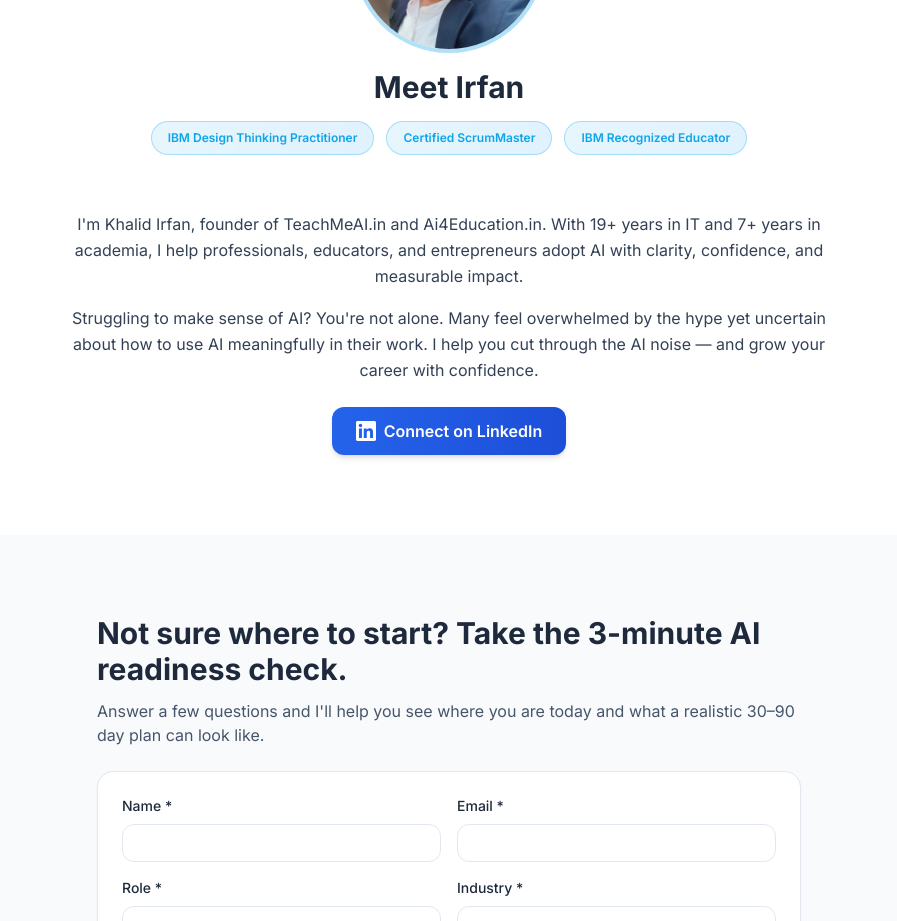
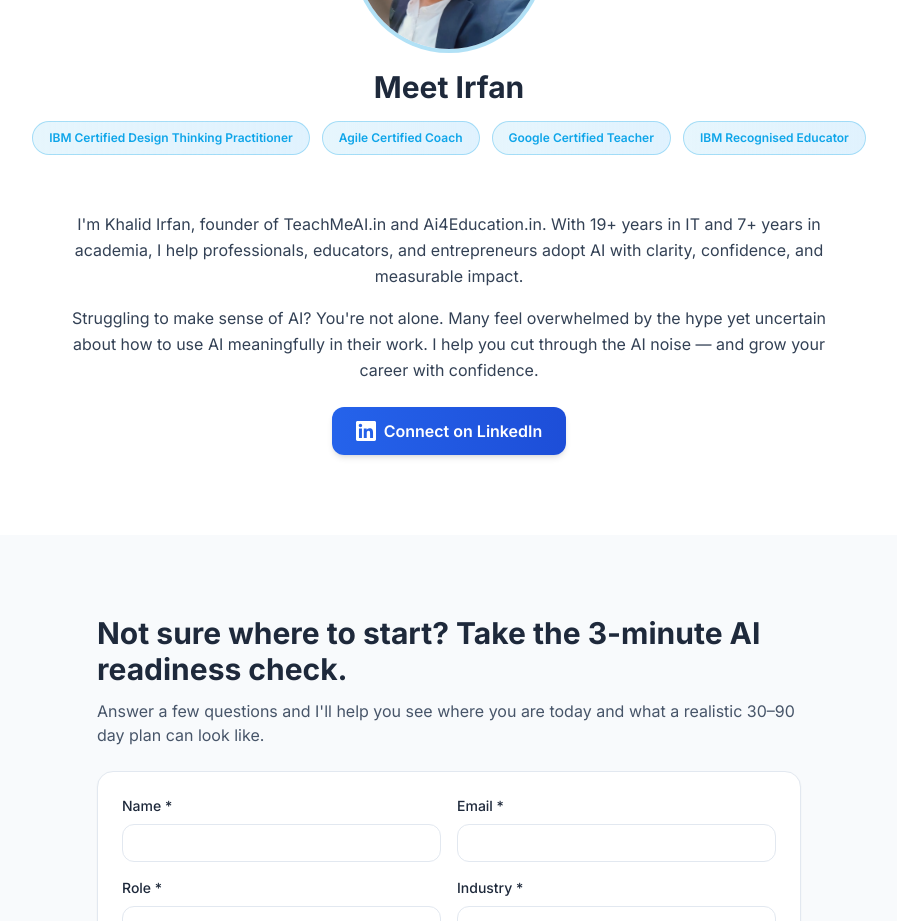
Before and after one commit to teachme-ai/teachmeai-home-site, a Next.js app: page / in a window 1280 px wide. Shown: the part 2500-3421 px from the top of the page, without its empty margins (191-1088 px from the left). Built offline with nearby package versions, Linux system fonts and the light colour scheme.

Commit message:
fix: update certification badge titles

```diff
--- a/components/about.tsx
+++ b/components/about.tsx
@@ -10,9 +10,10 @@
           </div>
           <h2 className="text-3xl font-bold text-brand-dark mb-4">Meet Irfan</h2>
           <div className="flex flex-wrap justify-center gap-3 mb-6">
-            <span className="px-4 py-2 bg-gradient-to-r from-brand-primary/10 to-sky-100 text-brand-primary text-xs font-semibold rounded-full border border-brand-primary/30">IBM Design Thinking Practitioner</span>
-            <span className="px-4 py-2 bg-gradient-to-r from-brand-primary/10 to-sky-100 text-brand-primary text-xs font-semibold rounded-full border border-brand-primary/30">Certified ScrumMaster</span>
-            <span className="px-4 py-2 bg-gradient-to-r from-brand-primary/10 to-sky-100 text-brand-primary text-xs font-semibold rounded-full border border-brand-primary/30">IBM Recognized Educator</span>
+            <span className="px-4 py-2 bg-gradient-to-r from-brand-primary/10 to-sky-100 text-brand-primary text-xs font-semibold rounded-full border border-brand-primary/30">IBM Certified Design Thinking Practitioner</span>
+            <span className="px-4 py-2 bg-gradient-to-r from-brand-primary/10 to-sky-100 text-brand-primary text-xs font-semibold rounded-full border border-brand-primary/30">Agile Certified Coach</span>
+            <span className="px-4 py-2 bg-gradient-to-r from-brand-primary/10 to-sky-100 text-brand-primary text-xs font-semibold rounded-full border border-brand-primary/30">Google Certified Teacher</span>
+            <span className="px-4 py-2 bg-gradient-to-r from-brand-primary/10 to-sky-100 text-brand-primary text-xs font-semibold rounded-full border border-brand-primary/30">IBM Recognised Educator</span>
           </div>
         </div>
         <div className="max-w-3xl mx-auto text-center">
```
